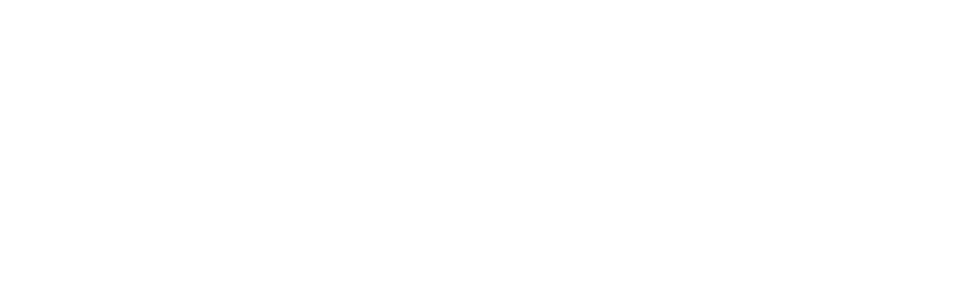
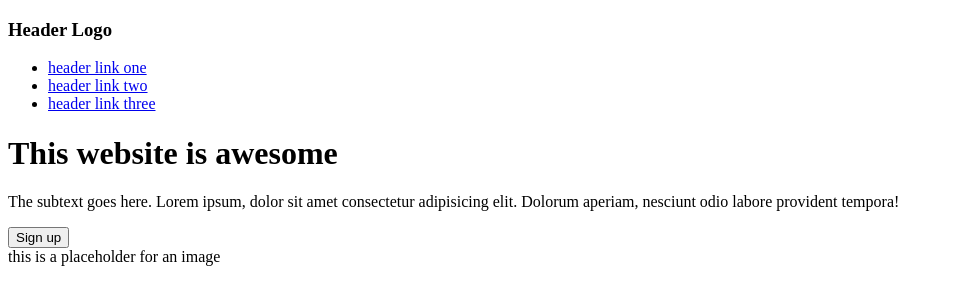
Before and after one commit to ishmumr7/awesome, a plain HTML site: page index.html in a window 1280 px wide. Shown: the whole page, without its empty margins (0-953 px from the left). Drawn offline with Linux system fonts and the light colour scheme.

Commit message:
Add header

```diff
--- a/index.html
+++ b/index.html
@@ -6,7 +6,32 @@
     <meta name="viewport" content="width=device-width, initial-scale=1.0">
     <title>Awesome</title>
 </head>
+
 <body>
 
+    <div class="header">
+        <div class="h-head">
+            <h3>Header Logo</h3>
+            <ul>
+                <li><a href="#">header link one</a></li>
+                <li><a href="#">header link two</a></li>
+                <li><a href="#">header link three</a></li>
+            </ul>
+        </div>
+
+        <div class="h-content">
+            <div class="about-site">
+                <h1>This website is awesome</h1>
+                <p>The subtext goes here. Lorem ipsum, dolor sit amet consectetur adipisicing elit. Dolorum aperiam, nesciunt odio labore provident tempora!</p>
+                <button class="sign-up-1">Sign up</button>
+            </div>
+
+            <div class="img-placeholder">
+                this is a placeholder for an image
+            </div>
+        </div>
+    </div>
+
 </body>
+
 </html>
```
